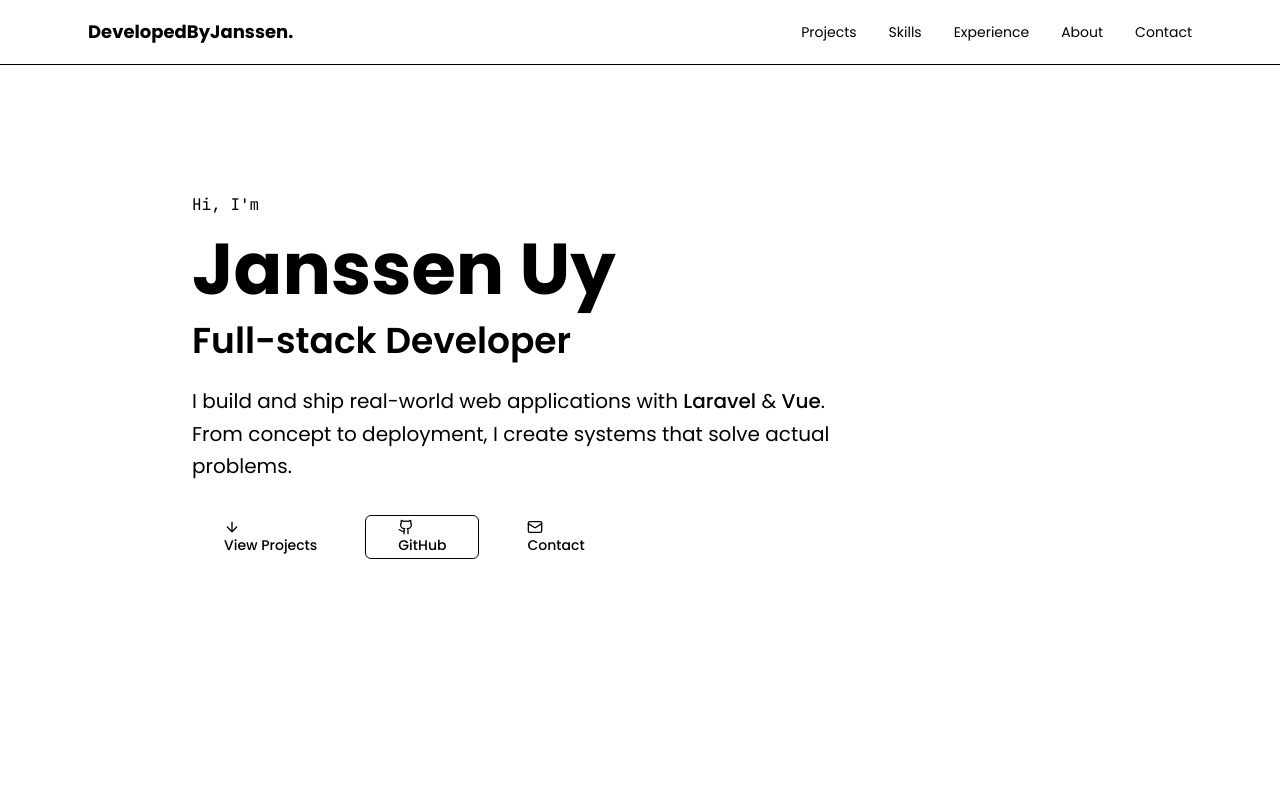
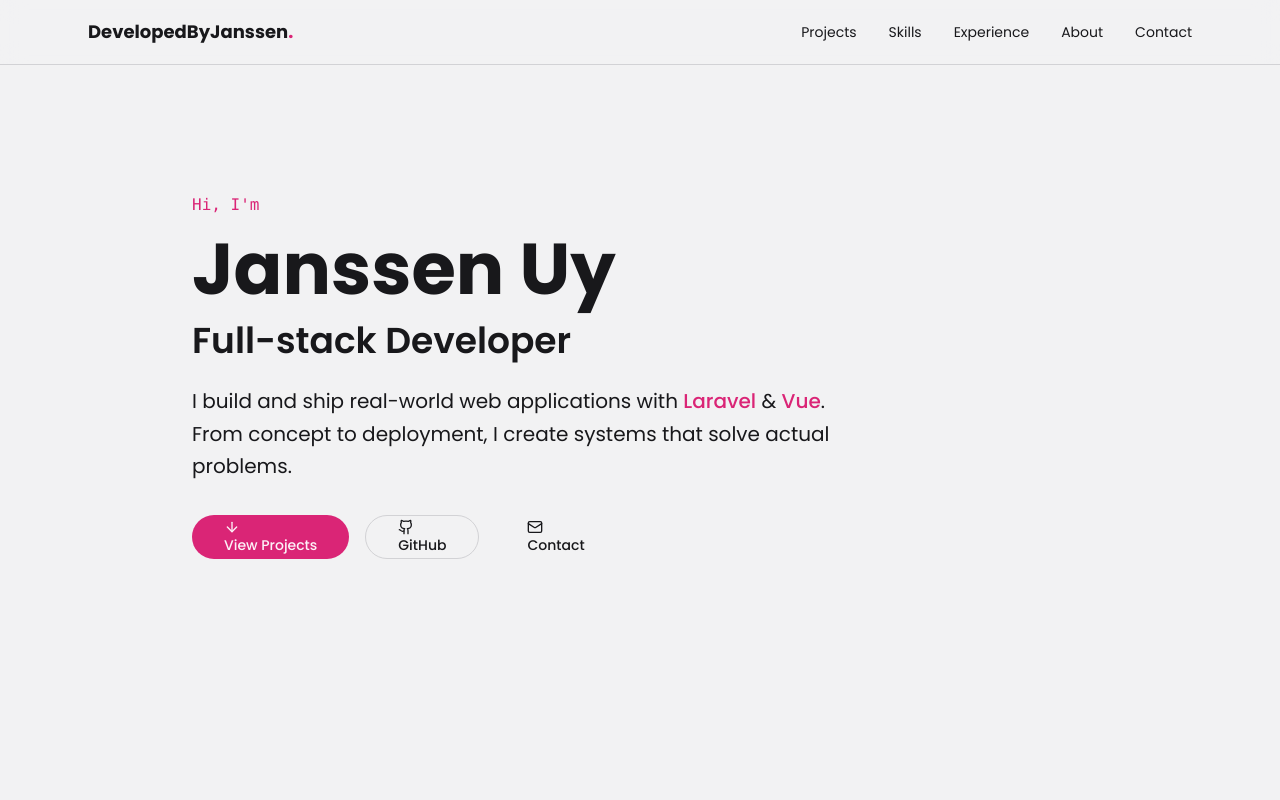
Before and after one commit to haythamac/portfolio, a Vue app: page / in a window 1280 px wide. Shown: the top 800 px of the page. Built offline with nearby package versions, Linux system fonts and the light colour scheme.

Commit message:
feat: fixed the design using adjust style.css and adding tailwind config

```diff
--- a/src/style.css
+++ b/src/style.css
@@ -4,150 +4,49 @@
 
 @import "tailwindcss";
 
-/* Definition of the design system. All colors, gradients, fonts, etc should be defined here.
-All colors MUST be HSL.
-*/
+@theme {
+  --color-background: hsl(240 4% 95%);
+  --color-foreground: hsl(240 5% 10%);
+  --color-card: hsl(0 0% 98%);
+  --color-card-foreground: hsl(240 5% 10%);
+  --color-popover: hsl(240 5% 90%);
+  --color-popover-foreground: hsl(240 5% 10%);
+  --color-primary: hsl(333 71% 50%);
+  --color-primary-foreground: hsl(327 73% 97%);
+  --color-secondary: hsl(240 5% 33%);
+  --color-secondary-foreground: hsl(0 0% 98%);
+  --color-muted: hsl(240 4% 83%);
+  --color-muted-foreground: hsl(240 5% 10%);
+  --color-accent: hsl(355 100% 97%);
+  --color-accent-foreground: hsl(349 89% 60%);
+  --color-destructive: hsl(0 72% 50%);
+  --color-destructive-foreground: hsl(0 85% 97%);
+  --color-border: hsl(240 4% 83%);
+  --color-input: hsl(240 4% 83%);
+  --color-ring: hsl(333 71% 50%);
+  --color-chart-1: hsl(328 85% 70%);
+  --color-chart-2: hsl(351 94% 71%);
+  --color-chart-3: hsl(327 87% 81%);
+  --color-chart-4: hsl(352 95% 81%);
+  --color-chart-5: hsl(240 3% 46%);
 
-@layer base {
-  :root {
-    --background: 240 4% 95%;
-    --foreground: 240 5% 10%;
+  --radius-lg: 1.5rem;
+  --radius-md: calc(1.5rem - 2px);
+  --radius-sm: calc(1.5rem - 4px);
 
-    --card: 0 0% 98%;
-    --card-foreground: 240 5% 10%;
-
-    --popover: 240 5% 90%;
-    --popover-foreground: 240 5% 10%;
-
-    --primary: 333 71% 50%;
-    --primary-foreground: 327 73% 97%;
-
-    --secondary: 240 5% 33%;
-    --secondary-foreground: 0 0% 98%;
-
-    --muted: 240 4% 83%;
-    --muted-foreground: 240 5% 10%;
-
-    --accent: 355 100% 97%;
-    --accent-foreground: 349 89% 60%;
-
-    --destructive: 0 72% 50%;
-    --destructive-foreground: 0 85% 97%;
-
-    --border: 240 4% 83%;
-    --input: 240 4% 83%;
-    --ring: 333 71% 50%;
-
-    --radius: 1.5rem;
-
-    --sidebar-background: 0 0% 98%;
-
-    --sidebar-foreground: 240 5% 10%;
-
-    --sidebar-primary: 333 71% 50%;
-
-    --sidebar-primary-foreground: 327 73% 97%;
-
-    --sidebar-accent: 240 5% 33%;
-
-    --sidebar-accent-foreground: 0 0% 98%;
-
-    --sidebar-border: 240 4% 83%;
-
-    --sidebar-ring: 333 71% 50%;
-
-    --chart-1: 328 85% 70%;
-
-    --chart-2: 351 94% 71%;
-
-    --chart-3: 327 87% 81%;
-
-    --chart-4: 352 95% 81%;
-
-    --chart-5: 240 3% 46%;
-
-    --sidebar: 0 0% 98%;
-
-    --font-sans: 'Poppins', ui-sans-serif, system-ui, -apple-system, BlinkMacSystemFont, 'Segoe UI', Roboto, 'Helvetica Neue', Arial, 'Noto Sans', sans-serif;
-
-    --font-serif: 'Merriweather', ui-serif, Georgia, Cambria, 'Times New Roman', Times, serif;
-
-    --font-mono: 'JetBrains Mono', ui-monospace, SFMono-Regular, Menlo, Monaco, Consolas, 'Liberation Mono', 'Courier New', monospace;
-
-    --shadow-2xs: 0 1px 3px 0px hsl(0 0% 0% / 0.05);
-
-    --shadow-xs: 0 1px 3px 0px hsl(0 0% 0% / 0.05);
-
-    --shadow-sm: 0 1px 3px 0px hsl(0 0% 0% / 0.1), 0 1px 2px -1px hsl(0 0% 0% / 0.1);
-
-    --shadow: 0 1px 3px 0px hsl(0 0% 0% / 0.1), 0 1px 2px -1px hsl(0 0% 0% / 0.1);
-
-    --shadow-md: 0 1px 3px 0px hsl(0 0% 0% / 0.1), 0 2px 4px -1px hsl(0 0% 0% / 0.1);
-
-    --shadow-lg: 0 1px 3px 0px hsl(0 0% 0% / 0.1), 0 4px 6px -1px hsl(0 0% 0% / 0.1);
-
-    --shadow-xl: 0 1px 3px 0px hsl(0 0% 0% / 0.1), 0 8px 10px -1px hsl(0 0% 0% / 0.1);
-
-    --shadow-2xl: 0 1px 3px 0px hsl(0 0% 0% / 0.25);
-
-    --tracking-normal: 0em;
-
-    --spacing: 0.25rem;
-  }
-
-  .dark {
-    --background: 240 5% 10%;
-    --foreground: 0 0% 98%;
-
-    --card: 240 3% 15%;
-    --card-foreground: 0 0% 98%;
-
-    --popover: 240 5% 26%;
-    --popover-foreground: 0 0% 98%;
-
-    --primary: 328 85% 70%;
-    --primary-foreground: 336 83% 17%;
-
-    --secondary: 240 3% 46%;
-    --secondary-foreground: 0 0% 98%;
-
-    --muted: 240 3% 46%;
-    --muted-foreground: 0 0% 98%;
-
-    --accent: 343 87% 15%;
-    --accent-foreground: 351 94% 71%;
-
-    --destructive: 0 84% 60%;
-    --destructive-foreground: 0 85% 97%;
-
-    --border: 240 5% 33%;
-    --input: 240 5% 33%;
-    --ring: 328 85% 70%;
-    --sidebar-background: 240 5.9% 10%;
-    --sidebar-foreground: 0 0% 98%;
-    --sidebar-primary: 328 85% 70%;
-    --sidebar-primary-foreground: 336 83% 17%;
-    --sidebar-accent: 351 94% 71%;
-    --sidebar-accent-foreground: 343 87% 15%;
-    --sidebar-border: 240 5% 33%;
-    --sidebar-ring: 328 85% 70%;
-    --chart-1: 327 87% 81%;
-    --chart-2: 352 95% 81%;
-    --chart-3: 328 85% 70%;
-    --chart-4: 351 94% 71%;
-    --chart-5: 240 5% 33%;
-    --sidebar: 240 3% 15%;
-    --shadow-2xs: 0 1px 3px 0px hsl(0 0% 0% / 0.05);
-    --shadow-xs: 0 1px 3px 0px hsl(0 0% 0% / 0.05);
-    --shadow-sm: 0 1px 3px 0px hsl(0 0% 0% / 0.1), 0 1px 2px -1px hsl(0 0% 0% / 0.1);
-    --shadow: 0 1px 3px 0px hsl(0 0% 0% / 0.1), 0 1px 2px -1px hsl(0 0% 0% / 0.1);
-    --shadow-md: 0 1px 3px 0px hsl(0 0% 0% / 0.1), 0 2px 4px -1px hsl(0 0% 0% / 0.1);
-    --shadow-lg: 0 1px 3px 0px hsl(0 0% 0% / 0.1), 0 4px 6px -1px hsl(0 0% 0% / 0.1);
-    --shadow-xl: 0 1px 3px 0px hsl(0 0% 0% / 0.1), 0 8px 10px -1px hsl(0 0% 0% / 0.1);
-    --shadow-2xl: 0 1px 3px 0px hsl(0 0% 0% / 0.25);
-  }
+  --font-family-sans: 'Poppins', ui-sans-serif, system-ui, -apple-system, BlinkMacSystemFont, 'Segoe UI', Roboto, 'Helvetica Neue', Arial, 'Noto Sans', sans-serif;
+  --font-family-serif: 'Merriweather', ui-serif, Georgia, Cambria, 'Times New Roman', Times, serif;
+  --font-family-mono: 'JetBrains Mono', ui-monospace, SFMono-Regular, Menlo, Monaco, Consolas, 'Liberation Mono', 'Courier New', monospace;
 }
 
 @layer base {
+  * {
+    border-color: hsl(240 4% 83%);
+  }
 
+  body {
+    background-color: hsl(240 4% 95%);
+    color: hsl(240 5% 10%);
+    font-family: 'Poppins', ui-sans-serif, system-ui, -apple-system, BlinkMacSystemFont, 'Segoe UI', Roboto, 'Helvetica Neue', Arial, 'Noto Sans', sans-serif;
+  }
 }
--- /dev/null
+++ b/tailwind.config.js
@@ -0,0 +1,57 @@
+/** @type {import('tailwindcss').Config} */
+
+export default {
+  content: [
+    "./index.html",
+    "./src/**/*.{vue,js,ts,jsx,tsx}",
+  ],
+  theme: {
+    extend: {
+      colors: {
+        border: "hsl(var(--border))",
+        input: "hsl(var(--input))",
+        ring: "hsl(var(--ring))",
+        background: "hsl(var(--background))",
+        foreground: "hsl(var(--foreground))",
+        primary: {
+          DEFAULT: "hsl(var(--primary))",
+          foreground: "hsl(var(--primary-foreground))",
+        },
+        secondary: {
+          DEFAULT: "hsl(var(--secondary))",
+          foreground: "hsl(var(--secondary-foreground))",
+        },
+        destructive: {
+          DEFAULT: "hsl(var(--destructive))",
+          foreground: "hsl(var(--destructive-foreground))",
+        },
+        muted: {
+          DEFAULT: "hsl(var(--muted))",
+          foreground: "hsl(var(--muted-foreground))",
+        },
+        accent: {
+          DEFAULT: "hsl(var(--accent))",
+          foreground: "hsl(var(--accent-foreground))",
+        },
+        popover: {
+          DEFAULT: "hsl(var(--popover))",
+          foreground: "hsl(var(--popover-foreground))",
+        },
+        card: {
+          DEFAULT: "hsl(var(--card))",
+          foreground: "hsl(var(--card-foreground))",
+        },
+      },
+      borderRadius: {
+        lg: "var(--radius)",
+        md: "calc(var(--radius) - 2px)",
+        sm: "calc(var(--radius) - 4px)",
+      },
+      fontFamily: {
+        sans: ['Poppins', 'ui-sans-serif', 'system-ui'],
+        serif: ['Merriweather', 'ui-serif', 'Georgia'],
+        mono: ['JetBrains Mono', 'ui-monospace', 'SFMono-Regular'],
+      },
+    },
+  },
+}
```
